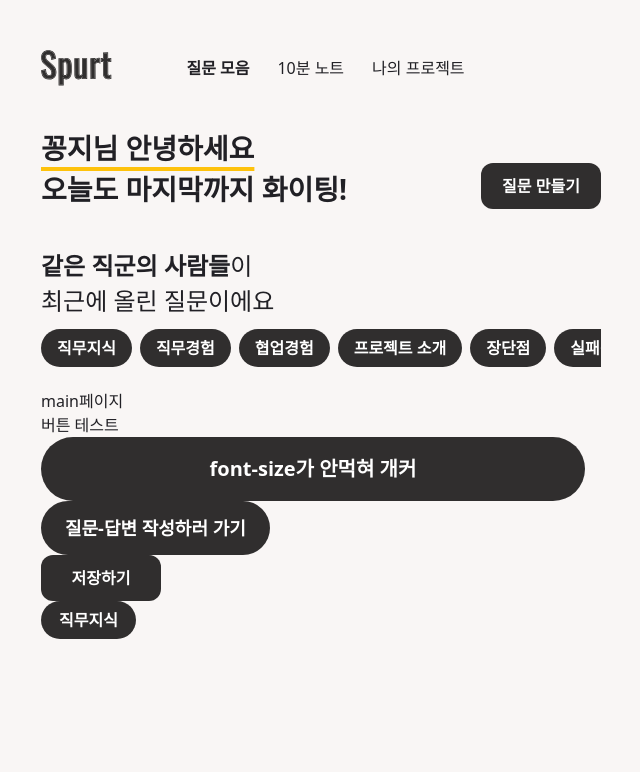
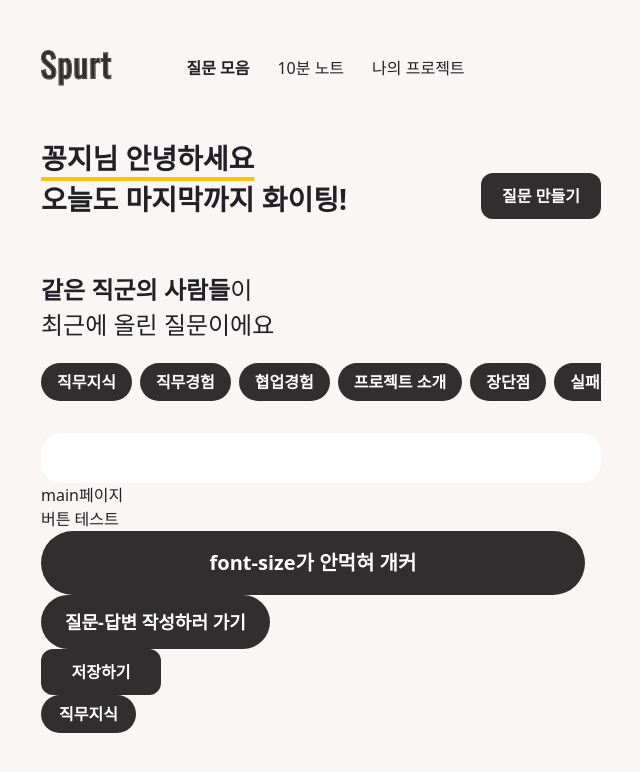
Before and after one commit to Nexters/Spurt, a Next.js app: page / in a window 1280 px wide. Shown: the top 772 px of the page, without its empty margins (319-959 px from the left). Built offline with nearby package versions, Linux system fonts and the light colour scheme; no server answers.

Commit message:
margin 수정

```diff
--- a/components/Carousel/Carousel.module.css
+++ b/components/Carousel/Carousel.module.css
@@ -5,8 +5,6 @@
   scrollbar-width: none;
   -ms-overflow-style: none;
   scrollbar-width: none blue;
-  margin-top: 10px;
-  margin-bottom: 10px;
 }
 
 .slider {
--- a/pages/index.tsx
+++ b/pages/index.tsx
@@ -7,7 +7,7 @@ import Carousel from "@/components/Carousel/Carousel";
 export default function Home() {
   return (
     <>
-      <div className="text-title1 flex justify-between mt-5">
+      <div className="text-title1 flex justify-between mt-[42px]">
         <div>
           <p className="underline underline-offset-8 decoration-main-400 decoration-4">
             꽁지님 안녕하세요
@@ -19,13 +19,14 @@ export default function Home() {
         </div>
       </div>
 
-      <div className="text-title4 mt-10">
+      <div className="text-title4 mt-[54px] mb-5">
         <p>
           <b>같은 직군의 사람들</b>이
         </p>
         <p>최근에 올린 질문이에요</p>
       </div>
       <Carousel />
+      <div className="mt-5 bg-white rounded-[20px] pt-5 px-5 pb-[30px]"></div>
       <div>main페이지</div>
 
       <div>버튼 테스트</div>
```
